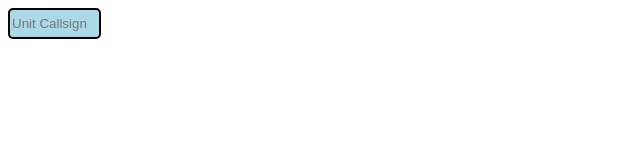
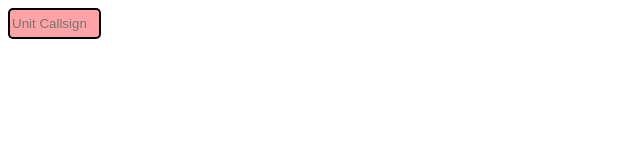
Before and after one commit to austrong/erlc, a plain HTML site: page index.html in a window 1280 px wide. Shown: the whole page, without its empty margins (0-640 px from the left). Drawn offline with Linux system fonts and the light colour scheme.

Commit message:
Update index.html

```diff
--- a/index.html
+++ b/index.html
@@ -18,7 +18,7 @@
     #callsignInput {
       margin-bottom: 20px;
       border-radius: 5px;
-      background-color: lightblue;
+      background-color: #ffa3a6;
       border: 2px black solid;
       height: 25px;
       width: 85px;
```
